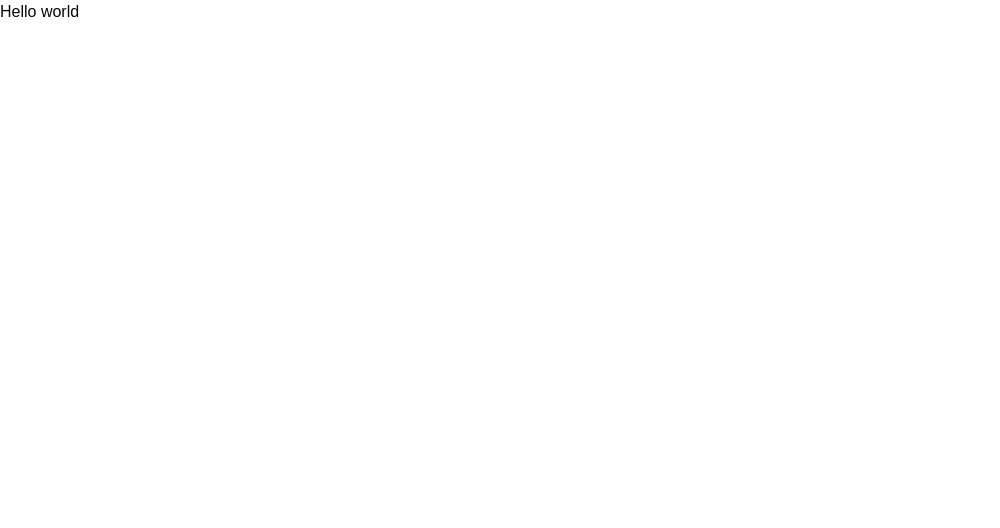
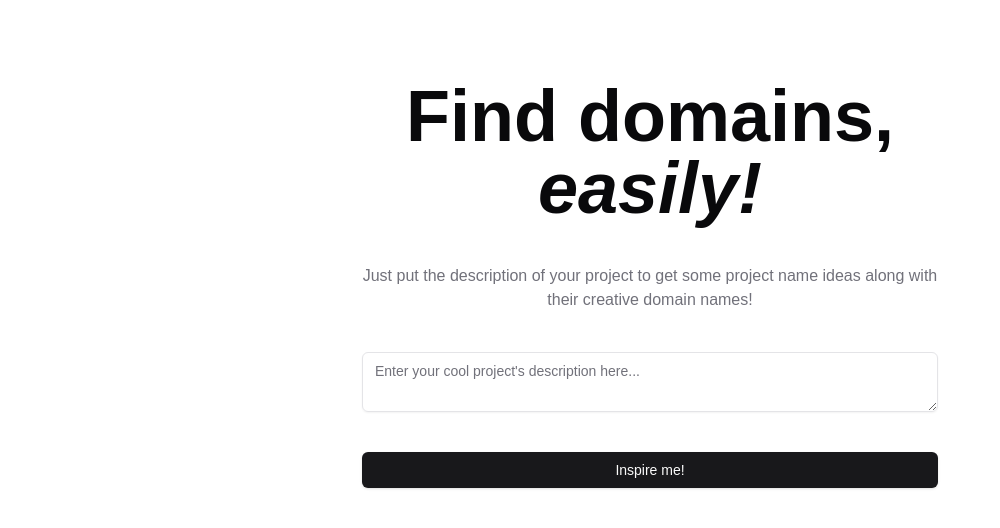
Before and after one commit to inclinedadarsh/gooddomain, a Next.js app: page / in a window 1280 px wide. Shown: the top 528 px of the page, without its empty margins (0-1000 px from the left). Built offline with nearby package versions, Linux system fonts and the light colour scheme.

Commit message:
feat: implement basic frontend with jotai states

```diff
--- a/src/app/page.tsx
+++ b/src/app/page.tsx
@@ -1,3 +1,59 @@
+"use client";
+
+import { Button } from "@/components/ui/button";
+import { Textarea } from "@/components/ui/textarea";
+import { ViewContainer } from "@/components/ui/view-container";
+import { descriptionAtom, isLoadingAtom } from "@/jotai";
+import { useAtom } from "jotai";
+import { Loader2 } from "lucide-react";
+
 export default function Home() {
-	return <h1>Hello world</h1>;
+	const [description, setDescription] = useAtom(descriptionAtom);
+	const [isLoading, setIsLoading] = useAtom(isLoadingAtom);
+
+	const handleClick = () => {
+		setIsLoading(true);
+		setTimeout(() => {
+			setIsLoading(false);
+		}, 2000);
+	};
+
+	return (
+		<ViewContainer>
+			<h1 className="text-5xl sm:text-6xl lg:text-7xl text-center mt-20 font-bold">
+				Find domains,
+				<br />
+				<span className="italic">easily!</span>
+			</h1>
+			<p className="max-w-xl text-center mx-auto my-10 text-muted-foreground">
+				Just put the description of your project to get some project
+				name ideas along with their creative domain names!
+			</p>
+			<div className="mx-auto mt-10 max-w-xl">
+				<Textarea
+					placeholder="Enter your cool project's description here..."
+					value={description}
+					onChange={e => setDescription(e.target.value)}
+				/>
+				<Button
+					type="button"
+					className="mt-10 w-full"
+					onClick={handleClick}
+					disabled={isLoading}
+				>
+					{isLoading ? (
+						<>
+							<Loader2
+								className="animate-spin inline-block mr-2"
+								size={20}
+							/>
+							Finding domain names...
+						</>
+					) : (
+						"Inspire me!"
+					)}
+				</Button>
+			</div>
+		</ViewContainer>
+	);
 }
--- /dev/null
+++ b/src/jotai.ts
@@ -0,0 +1,4 @@
+import { atom } from "jotai";
+
+export const descriptionAtom = atom("");
+export const isLoadingAtom = atom(false);
```
